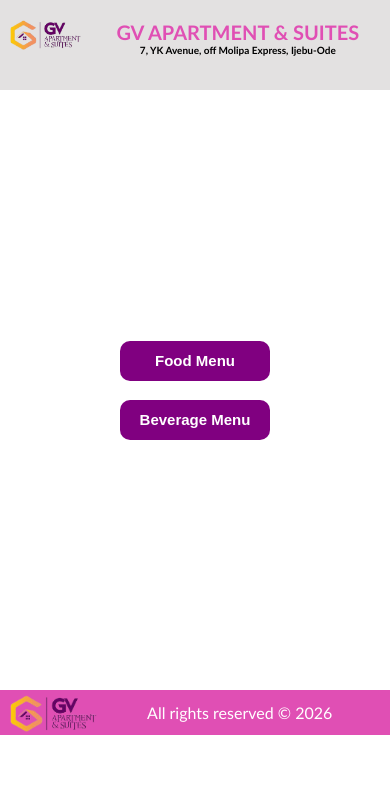
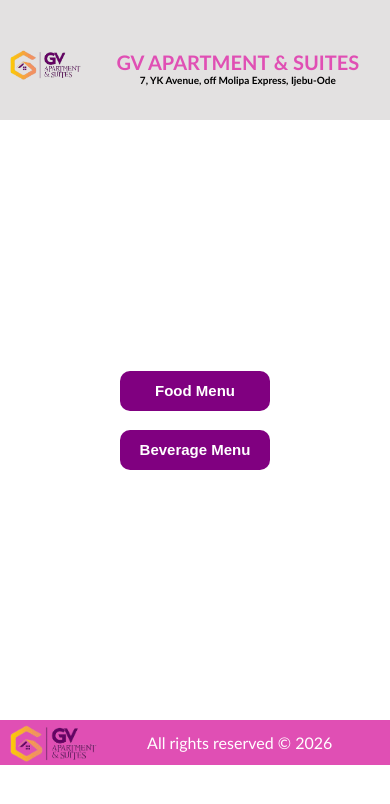
Before and after one commit to DELOGS/GV-Apartment-Menu, a plain HTML site: page index.html in a window 390 px wide. Drawn offline with Linux system fonts and the light colour scheme.

Commit message:
Update style.css

```diff
--- a/Assets/style.css
+++ b/Assets/style.css
@@ -57,7 +57,7 @@ h3 {margin-top: 15px;}
 .back {margin-bottom: 5px;}
 
 @media only screen and (max-width: 640px) {
-header {width: 100%; height: 70px; align-content: center; text-align:center; padding-top: 20px;}
+header {width: 100%; height: 70px; align-content: center; text-align:center; padding-top: 50px;}
 img {height: 30px; margin-top: 0; padding-top: 0; margin-left: 10px;}
 .section1 {width: 100%; margin-top: 0px; padding-top: 0px; margin-left: 5px; margin-bottom: 5px; margin-right: 0px; display: inline;}
 h1 {font-size: 20px;}
```
